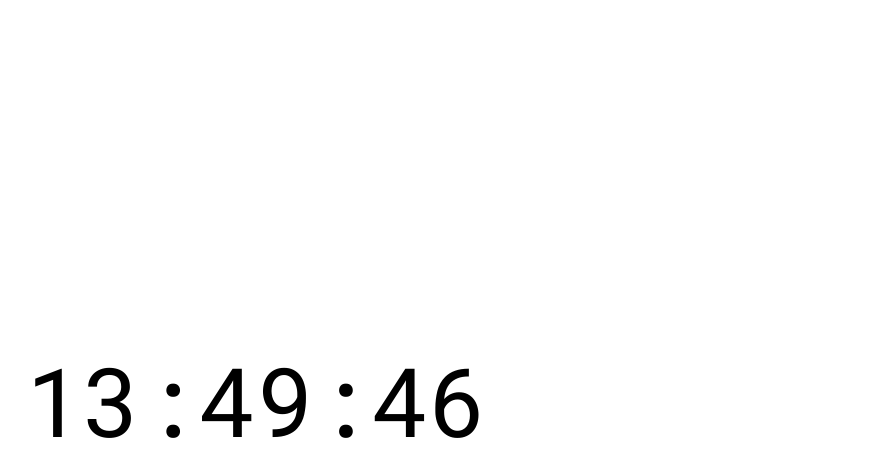
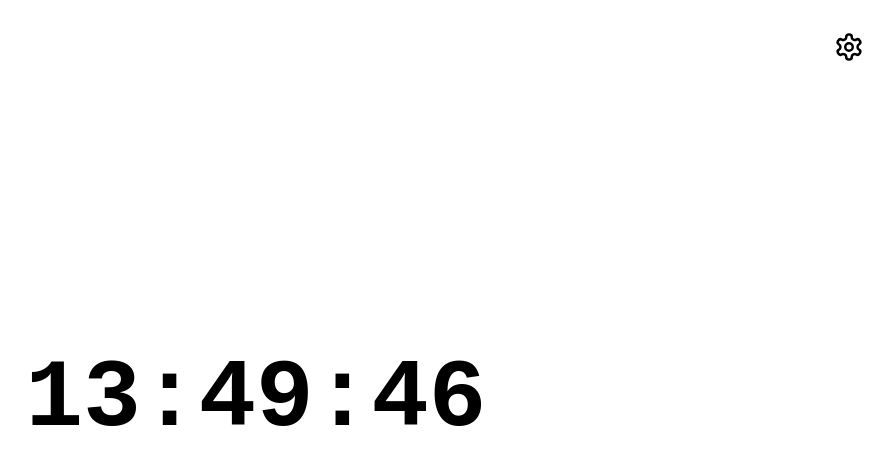
Before and after one commit to daichitakahashi/clock, a React (Vite) app: page / in a window 1280 px wide. Shown: the top 476 px of the page, without its empty margins (384-1277 px from the left). Built offline with nearby package versions, Linux system fonts and the light colour scheme.

Commit message:
feat: preference for appearance

```diff
--- a/index.html
+++ b/index.html
@@ -6,8 +6,8 @@
     <meta name="viewport" content="width=device-width, initial-scale=1.0" />
     <link rel="preconnect" href="https://fonts.googleapis.com">
     <link rel="preconnect" href="https://fonts.gstatic.com" crossorigin>
-    <link href="https://fonts.googleapis.com/css2?family=Roboto+Mono:wght@200..400&display=swap" rel="stylesheet">
-    <title>Vite + React + TS</title>
+    <link rel="preload" href="https://fonts.googleapis.com/css2?family=Roboto+Mono:wght@200..700&display=swap" rel="stylesheet">
+    <title>Clock</title>
   </head>
   <body>
     <div id="root"></div>
--- a/src/App.tsx
+++ b/src/App.tsx
@@ -1,12 +1,33 @@
 import DigitalClock from "./clock/Clock";
+import { Preference } from "./preference/Preference";
+import { useDarkMode } from "./preference/useDarkMode";
 
 function App() {
+  const updateDarkMode = useDarkMode();
   return (
-    <>
-      <div className="w-[100vw] h-[100vh] grid place-items-center">
+    <div>
+      <div
+        className="
+          w-[100vw]
+          h-[100vh]
+          grid
+          place-items-center
+          bg-white
+          dark:bg-black
+        "
+      >
         <DigitalClock />
       </div>
-    </>
+      <div
+        className="
+          absolute
+          right-6
+          top-6
+        "
+      >
+        <Preference updateDarkMode={updateDarkMode} />
+      </div>
+    </div>
   );
 }
 
--- a/src/clock/Clock.tsx
+++ b/src/clock/Clock.tsx
@@ -4,7 +4,11 @@ import { useClock } from "./useClock";
 const DigitalClock: FC = () => {
   const time = useClock();
 
-  return <time className="text-8xl">{time.format("HH:mm:ss")}</time>;
+  return (
+    <time className="text-8xl font-bold text-black dark:text-white">
+      {time.format("HH:mm:ss")}
+    </time>
+  );
 };
 
 export default DigitalClock;
--- /dev/null
+++ b/src/preference/Preference.tsx
@@ -0,0 +1,86 @@
+import * as Popover from "@radix-ui/react-popover";
+import * as RadioGroup from "@radix-ui/react-radio-group";
+import { Settings } from "lucide-react";
+import { FC } from "react";
+
+const PreferenceButton: FC = () => (
+  <div
+    className="
+      cursor-pointer
+      hover:bg-gray-100
+      dark:hover:bg-gray-900
+      p-2
+      rounded-md
+    "
+  >
+    <Settings className="stroke-black dark:stroke-white" size={30} />
+  </div>
+);
+
+export type DarkModePreference = "light" | "dark" | "system";
+
+interface Props {
+  updateDarkMode: (mode: DarkModePreference) => void;
+}
+
+export const Preference: FC<Props> = ({ updateDarkMode }) => {
+  return (
+    <Popover.Root>
+      <Popover.Trigger className=" " asChild>
+        <button type="button">
+          <PreferenceButton />
+        </button>
+      </Popover.Trigger>
+      <Popover.Portal>
+        <Popover.Content
+          side="top"
+          className="
+            bg-white
+            dark:bg-black
+            text-black
+            dark:text-white
+            border-black
+            dark:border-white
+            border-[1px]
+            rounded-md
+            mr-6
+            p-4
+          "
+        >
+          <div className="font-extrabold text-xl">appearance</div>
+          <RadioGroup.Root
+            defaultValue="light"
+            onValueChange={(v) => {
+              updateDarkMode(v as DarkModePreference);
+            }}
+          >
+            {/* FIXME: default */}
+            <div className="flex align-middle">
+              <RadioGroup.Item
+                id="light"
+                value="light"
+                className="w-4 h-4 bg-blue-300"
+              >
+                {/* FIXME: styling */}
+                <RadioGroup.Indicator className="w-4 h-4 bg-red-400" />
+              </RadioGroup.Item>
+              <label className="Label" htmlFor="light">
+                light
+              </label>
+            </div>
+            <div className="flex align-middle">
+              <RadioGroup.Item
+                id="dark"
+                value="dark"
+                className="w-4 h-4 bg-blue-300"
+              >
+                <RadioGroup.Indicator className="w-4 h-4 bg-red-400" />
+              </RadioGroup.Item>
+              <label htmlFor="dark">dark</label>
+            </div>
+          </RadioGroup.Root>
+        </Popover.Content>
+      </Popover.Portal>
+    </Popover.Root>
+  );
+};
--- /dev/null
+++ b/src/preference/useDarkMode.ts
@@ -0,0 +1,33 @@
+import { useCallback } from "react";
+import { useDarkMode as useDarkModeValue } from "usehooks-ts";
+import { DarkModePreference } from "./Preference";
+
+export const useDarkMode = () => {
+  const { isDarkMode, enable, disable } = useDarkModeValue();
+  if (isDarkMode) {
+    document.body.classList.add("dark");
+  } else {
+    document.body.classList.remove("dark");
+  }
+  const updateDarkMode = useCallback(
+    (mode: DarkModePreference) => {
+      switch (true) {
+        case mode === "light" && isDarkMode:
+          disable();
+          break;
+        case mode === "dark" && !isDarkMode:
+          enable();
+          break;
+        case mode === "system":
+          if (window.matchMedia("(prefers-color-scheme: dark)").matches) {
+            enable();
+          } else {
+            disable();
+          }
+      }
+    },
+    [isDarkMode, enable, disable],
+  );
+
+  return updateDarkMode;
+};
--- a/tailwind.config.js
+++ b/tailwind.config.js
@@ -1,6 +1,7 @@
 /** @type {import('tailwindcss').Config} */
 export default {
   content: ["./src/**/*.{html,tsx}"],
+  darkMode: "class",
   theme: {
     extend: {},
   },
```
Also changed, not shown: package.json (+6 -1 lines), 1 other file (tests, documents, lock files or other folders).
